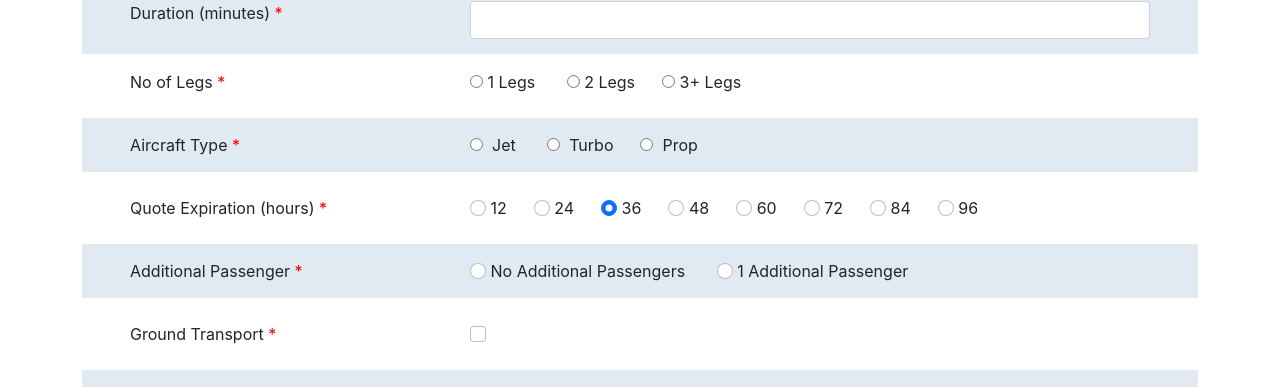
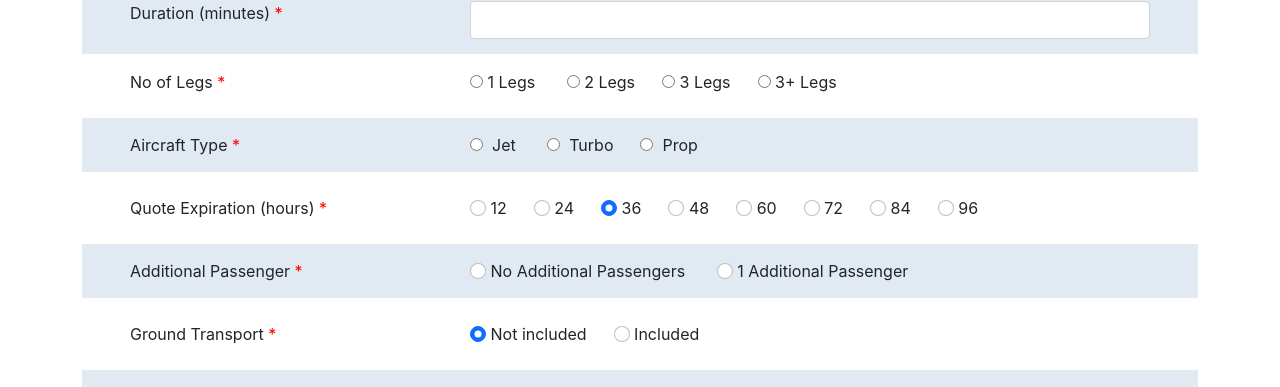
Before and after one commit to AnjanaCRM/medviationsupplierQuoteDev, a React (Create React App) app: page / in a window 1280 px wide. Shown: the part 302-689 px from the top of the page. Built offline with nearby package versions, Linux system fonts and the light colour scheme; no server answers.

Commit message:
fixed bugs

```diff
--- a/src/components/CreateQuote.jsx
+++ b/src/components/CreateQuote.jsx
@@ -41,7 +41,9 @@ function CreateQuote(props) {
     form.SupplierId = props.SupplierId;
     form.SupplierContactId = props.SupplierContactId;
     form.paymentLinkId = props.paymentLinkId;
-
+    if(!form.ExpirationHour){
+      form.ExpirationHour='36';
+    }
     console.log("Form Submit" + JSON.stringify(form));
     inputParams.push(form);
     console.log("Final Data:" + JSON.stringify(inputParams));
@@ -49,7 +51,7 @@ function CreateQuote(props) {
       "https://crmapay-developer-edition.na213.force.com/InteractPay/services/apexrest/MedviationAuthorization?methodType=POST&inputParams=" +
       JSON.stringify(inputParams);
     console.log("URL:" + POST_URL);
-    setDisable(true);
+
 
     fetch(POST_URL, {
       method: "GET",
@@ -64,6 +66,7 @@ function CreateQuote(props) {
         console.log(" status-->" + status);
 
         if (status) {
+          setDisable(true);
           if (props.supplierStatus == "Approved") {
             setsupplierStatus(true);
             setcontent(true);
@@ -81,10 +84,10 @@ function CreateQuote(props) {
         }
       })
       .catch((err) => {
-        toast.success(
-          "Your Quote is submitted successfully. But, it can not be presented to the Client. Please sign-up to Medviation Platform to present your Quotes to the Client",
-          { position: toast.POSITION.TOP_CENTER }
-        );
+        // toast.success(
+        //   "Your Quote is submitted successfully. But, it can not be presented to the Client. Please sign-up to Medviation Platform to present your Quotes to the Client",
+        //   { position: toast.POSITION.TOP_CENTER }
+        // );
         console.log("err" + err);
       });
   };
@@ -95,7 +98,7 @@ function CreateQuote(props) {
       ...state,
       [name]: type === "checkbox" ? checked : value,
     }));
-    form.ExpirationHour = "36";
+    //form.ExpirationHour = "36";
   };
 
   return (
@@ -242,7 +245,7 @@ function CreateQuote(props) {
                     disabled={disable}
                     type="radio"
                     name="NoStops"
-                    value="1"
+                    value="0"
                     onChange={onChange}
                   />
                   &nbsp;1 Legs &nbsp;&nbsp;&nbsp;&nbsp;&nbsp;&nbsp;
@@ -250,10 +253,18 @@ function CreateQuote(props) {
                     disabled={disable}
                     type="radio"
                     name="NoStops"
+                    value="1"
+                    onChange={onChange}
+                  />
+                  &nbsp;2 Legs&nbsp;&nbsp;&nbsp;&nbsp;&nbsp;&nbsp;
+                  <input
+                    disabled={disable}
+                    type="radio"
+                    name="NoStops"
                     value="2"
                     onChange={onChange}
                   />
-                  &nbsp;2 Legs&nbsp;&nbsp;&nbsp;&nbsp;&nbsp;&nbsp;
+                  &nbsp;3 Legs&nbsp;&nbsp;&nbsp;&nbsp;&nbsp;&nbsp;
                   <input
                     disabled={disable}
                     type="radio"
@@ -409,14 +420,34 @@ function CreateQuote(props) {
                   <label> Ground Transport <span class="required">*</span></label>
                 </div>
                 <div class="col-8 p-0">
-                  <input
+                  {/* <input
                     disabled={disable}
                     type="checkbox"
                     class="form-check-input"
                     name="GroundTransport"
                     onChange={onChange}
                     value={form.GroundTransport}
-                  ></input>
+                  ></input> */}
+                  <input
+                    disabled={disable}
+                    type="radio"
+                    name="GroundTransport"
+                    value="false"
+                    defaultChecked
+                    class="form-check-input"
+                    onChange={onChange}
+                  />
+                  &nbsp;Not included&nbsp;&nbsp;&nbsp;&nbsp;&nbsp;&nbsp;
+                  <input
+                    disabled={disable}
+                    type="radio"
+                    name="GroundTransport"
+                    value="true"
+                    class="form-check-input"
+                    onChange={onChange}
+                  />
+                  &nbsp;Included&nbsp;&nbsp;&nbsp;&nbsp;&nbsp;&nbsp;
+
                 </div>
               </div>
               <div class="row mb-4 alt-content px-5">
```
